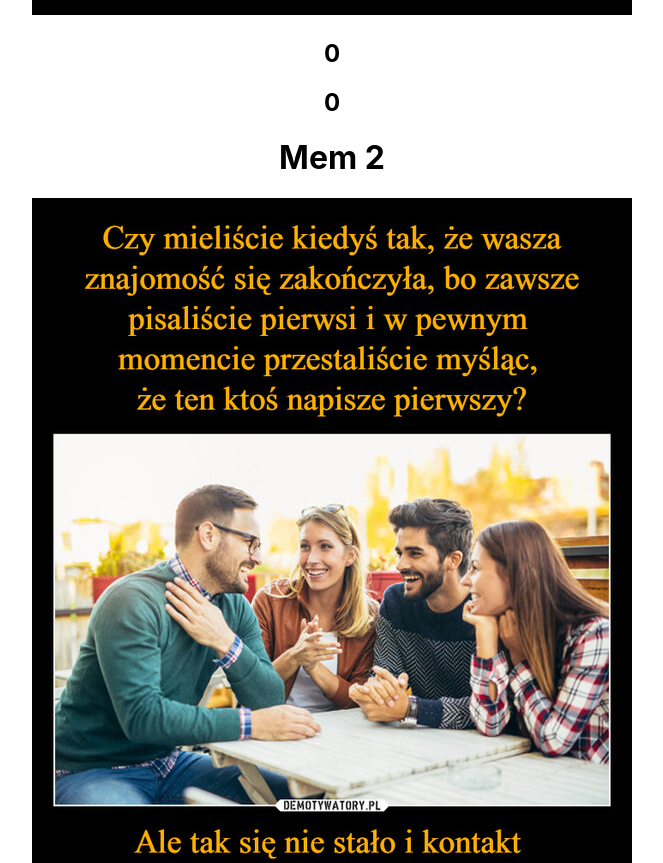
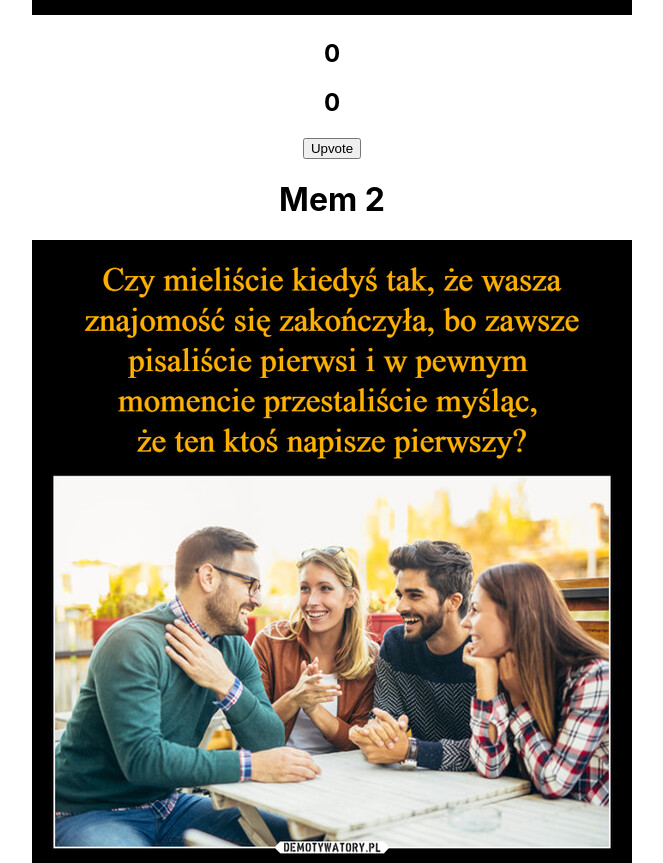
Before and after one commit to JPersjanow/ALK-Meme-Web-Project, a React (Create React App) app: page / in a window 1280 px wide. Shown: the part 820-1683 px from the top of the page, without its empty margins (308-971 px from the left). Built offline with nearby package versions, Linux system fonts and the light colour scheme; data requests are answered from the project's data file.

Commit message:
Add logic to button upvote

```diff
--- a/package.json
+++ b/package.json
@@ -6,6 +6,7 @@
     "@testing-library/jest-dom": "^5.17.0",
     "@testing-library/react": "^13.4.0",
     "@testing-library/user-event": "^13.5.0",
+    "axios": "^1.6.8",
     "json-server": "^1.0.0-alpha.23",
     "react": "^18.2.0",
     "react-dom": "^18.2.0",
--- a/src/components/MemeComponent.jsx
+++ b/src/components/MemeComponent.jsx
@@ -1,4 +1,5 @@
 import { useState } from "react";
+import axios from "axios";
 
 // start
 export function MemeCompontent({ meme }) {
@@ -7,12 +8,27 @@ export function MemeCompontent({ meme }) {
   const [upvotes, setUpvotes] = useState(meme.upvotes);
   const [downvotes, setDownvotes] = useState(meme.downvotes);
 
+  function updateData() {
+    const payload = { ...meme, upvotes: upvotes + 1 };
+
+    axios
+      .put(`http://localhost:3000/memes/${meme.id}`, payload)
+      .then((response) => {
+        console.log("Success:", response.data);
+        setUpvotes(upvotes + 1);
+      })
+      .catch((error) => {
+        console.error("Error:", error);
+      });
+  }
+
   return (
     <div>
       <h1>{title}</h1>
       <img src={img} alt="pic" />
       <h2>{upvotes}</h2>
       <h2>{downvotes}</h2>
+      <button onClick={updateData}>Upvote</button>
     </div>
   );
 }
```
Also changed, not shown: 1 other file (tests, documents, lock files or other folders).
